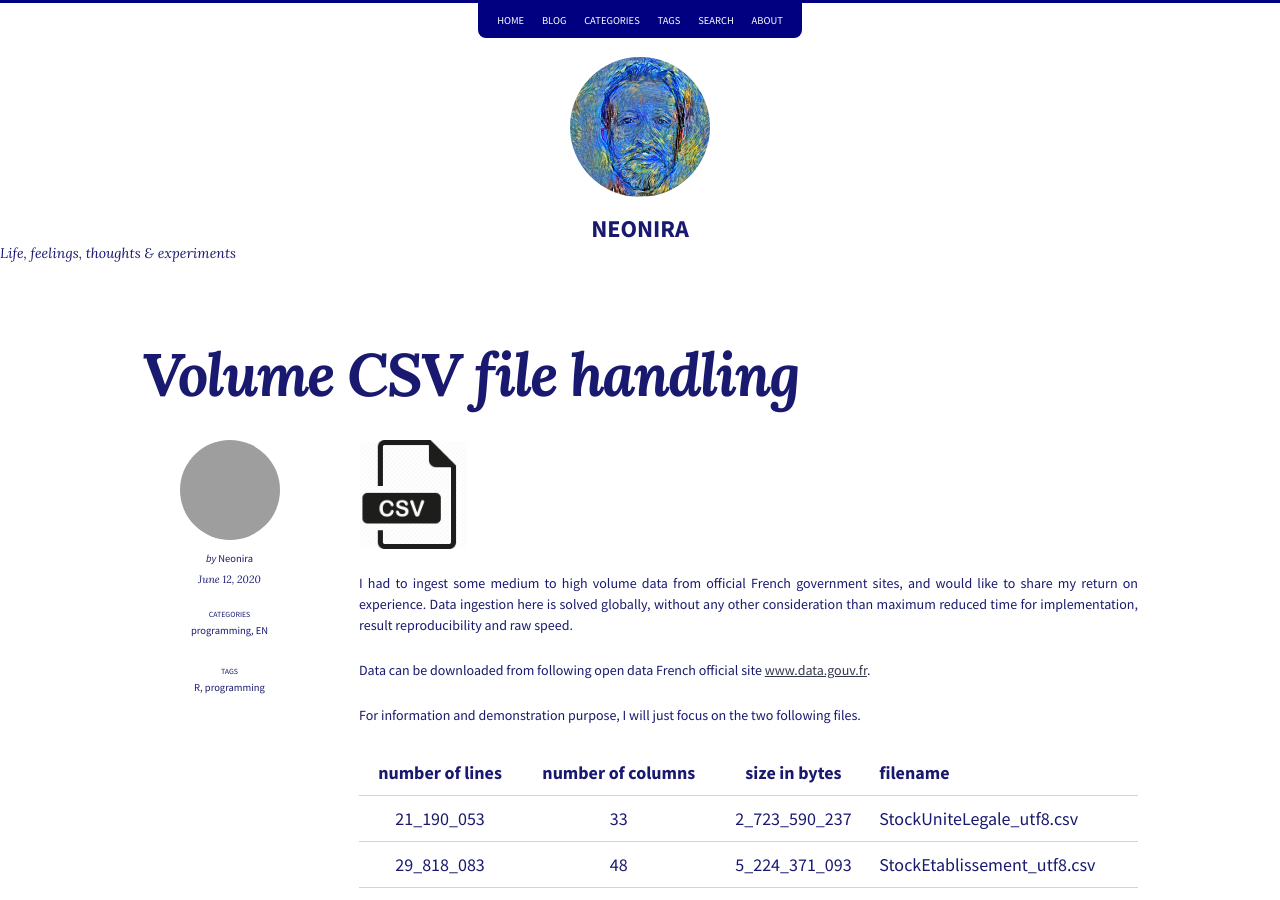
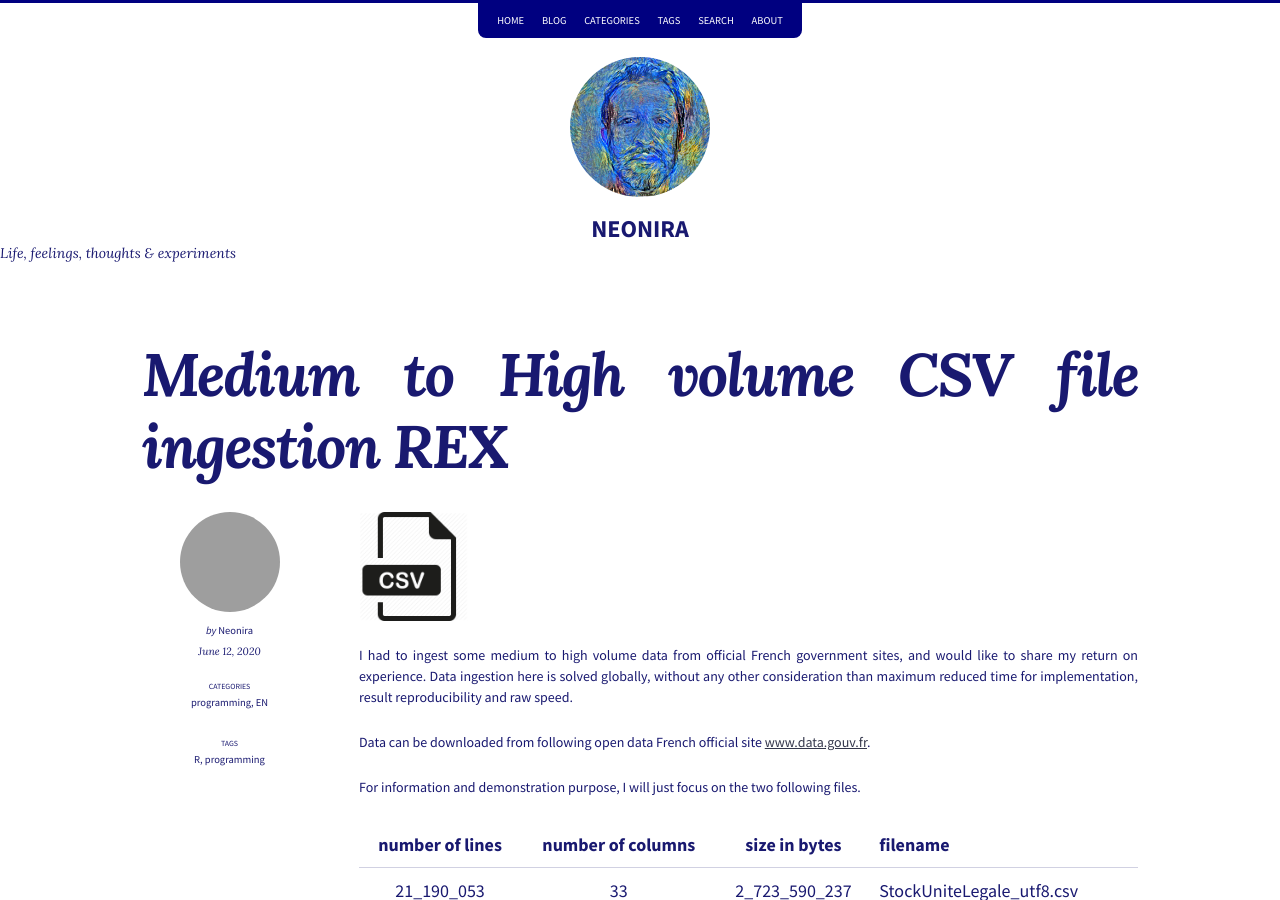
Before and after one commit to neonira/neonira.github.io, a Jekyll site: the page built from _posts/2020-06-12-bulk-loading.md, in a window 1280 px wide and 900 px high. Built offline with Jekyll 4.4.1, drawn with Linux system fonts in a browser that asks for light colours; nearby versions of some CDN libraries; comment, search, counter and statistics services are not loaded; grey boxes are pictures that could not be loaded.

Commit message:
added post on bulk-loading

```diff
--- a/_posts/2020-06-12-bulk-loading.md
+++ b/_posts/2020-06-12-bulk-loading.md
@@ -1,5 +1,5 @@
 ---
-title: Volume CSV file handling
+title: Medium to High volume CSV file ingestion REX
 hidden: false
 categories: programming EN
 tags: R programming
```
